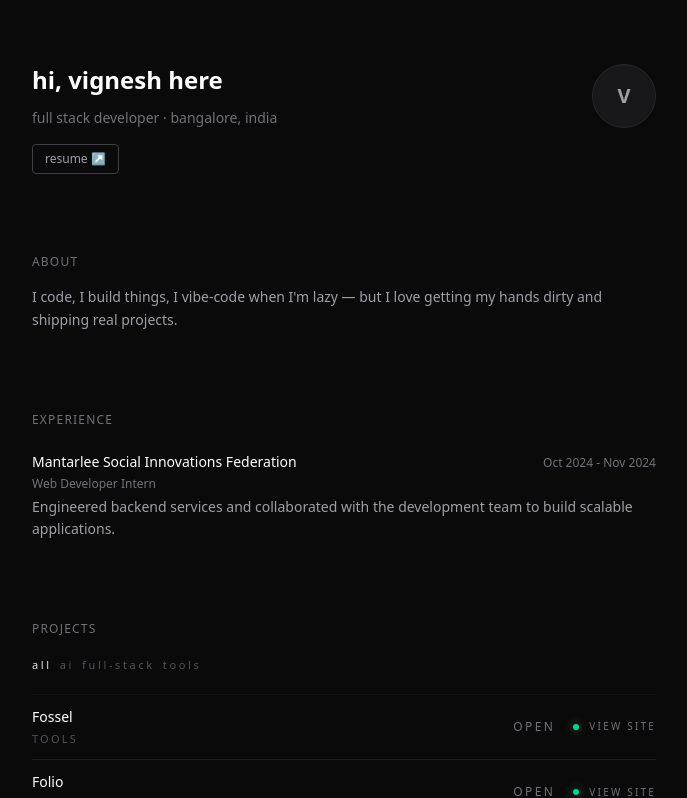
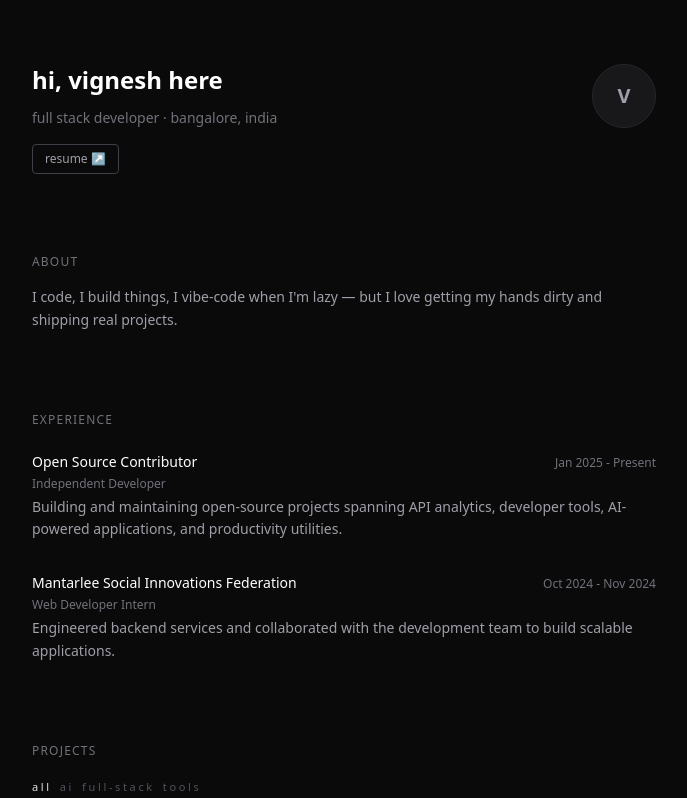
Before and after one commit to 7vignesh/vignxsh, a Next.js app: page / in a window 1280 px wide. Shown: the top 798 px of the page, without its empty margins (296-983 px from the left). Built offline with nearby package versions, Linux system fonts and the light colour scheme.

Commit message:
feat: add Open Source Contributor to experience section

```diff
--- a/src/data/portfolio.ts
+++ b/src/data/portfolio.ts
@@ -195,6 +195,22 @@ export const projects: Project[] = [
 
 export const experiences: Experience[] = [
   {
+    id: '2',
+    company: 'Open Source Contributor',
+    role: 'Independent Developer',
+    duration: 'Jan 2025 - Present',
+    startDate: '2025-01',
+    description: 'Building and maintaining open-source projects spanning API analytics, developer tools, AI-powered applications, and productivity utilities.',
+    highlights: [
+      'Built PgPulse — a multi-tenant API analytics platform on PostgreSQL 16 with RLS, partitioning, read replicas, and pg_cron-driven alerts',
+      'Created Fossel — a local MCP memory server for open-source contributors with SQLite FTS5 search',
+      'Developed StackForge — an AI agent orchestration platform that turns product ideas into full-stack blueprints',
+      'Shipped Folio — a privacy-first browser-based PDF workspace with annotations, merge/split, and text search',
+      'Published multiple packages and tools used by developers for code analysis, tracing, and project scaffolding',
+    ],
+    techStack: ['TypeScript', 'Node.js', 'PostgreSQL', 'React', 'Fastify', 'Docker', 'SQLite'],
+  },
+  {
     id: '1',
     company: 'Mantarlee Social Innovations Federation',
     role: 'Web Developer Intern',
```
